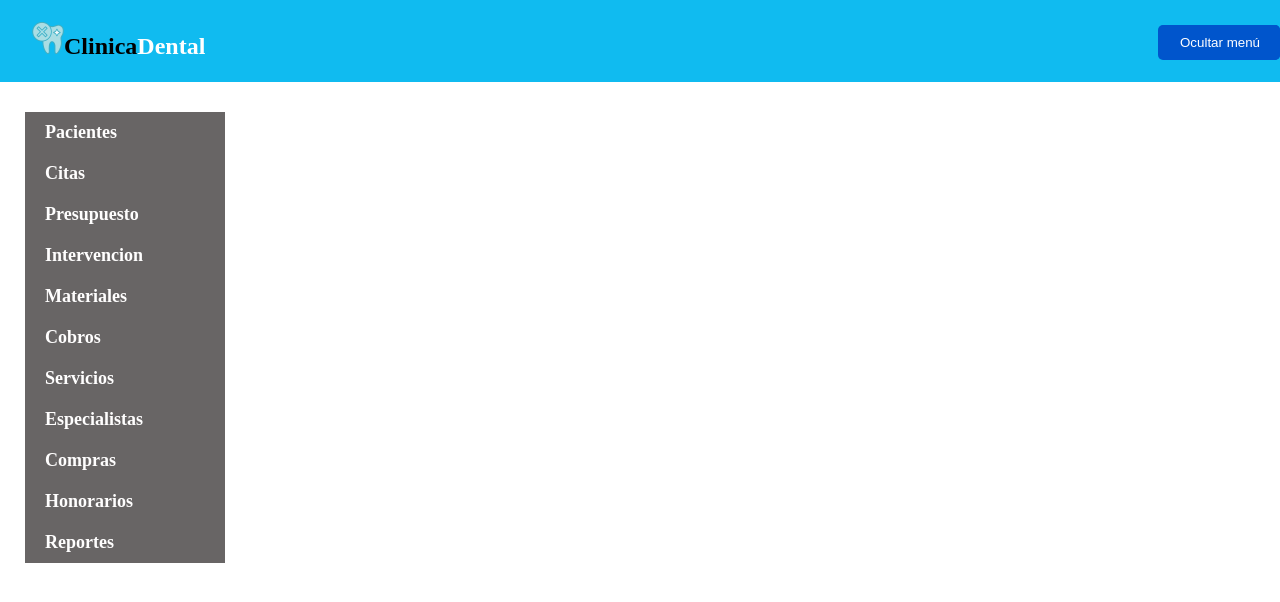
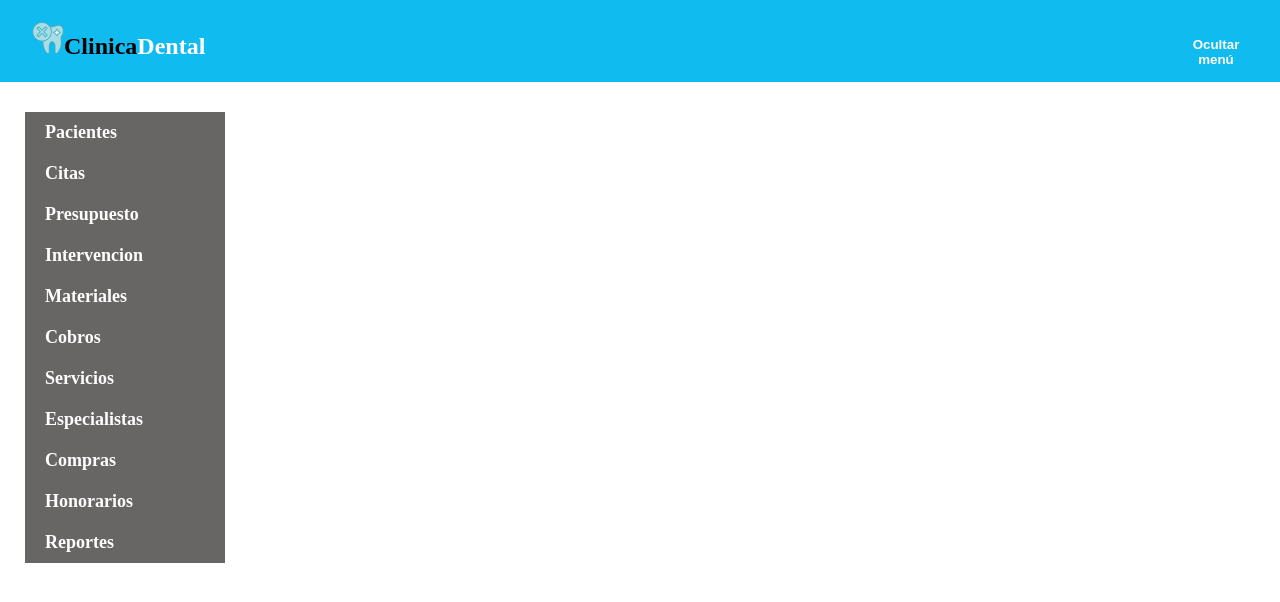
Before and after one commit to LeudyRN/Clinica-Dental, a plain HTML site: page Especialista/index.html in a window 1280 px wide. Drawn offline with Linux system fonts and the light colour scheme.

Commit message:
Add files via upload

```diff
--- a/Especialista/estilos.css
+++ b/Especialista/estilos.css
@@ -64,16 +64,21 @@ nav{
 
 button {
   padding: 10px 20px;
-  border: none;
-  background-color: #0077FF;
+  border: 2px solid #10bbf0;
+  position: fixed;
   color: white;
+  font-weight: bold;
   border-radius: 5px;
   cursor: pointer;
-  transition: background-color 0.3s ease-in-out;
+  top: 0;
+  left: 90;
+  width: 10vw;
+  margin: 0;
+  transition: 0.3s;
 }
 
 button {
-  background-color: #0055CC;
+  background-color: #10bbf0;
 }
 
 
--- a/Especialista/index.html
+++ b/Especialista/index.html
@@ -19,9 +19,11 @@
         <div class = "container">
 
             <h2 class="logo"><a href="#paciente"><img src="img/2.png">Clinica<span>Dental</span></a></h2>
+
+            <div class="botones-header">
             <button id="show-menu" onclick="showMenu()">Mostrar Menú</button>
             <button id="ocultar-menu" onclick="ocultarMenu()">Ocultar menú</button>
-
+            </div>
 
             <div id="menu-container">
 
@@ -55,7 +57,7 @@
                 <h1 class= "h">Especia<span class = "color">listas</span></h1>
                 <br>
 
-                <h1>Registro de MMMMMMM</h1>
+                <h1>Registro del <span class="color">Personal</span></h1>
 
                 <section>
 
```
